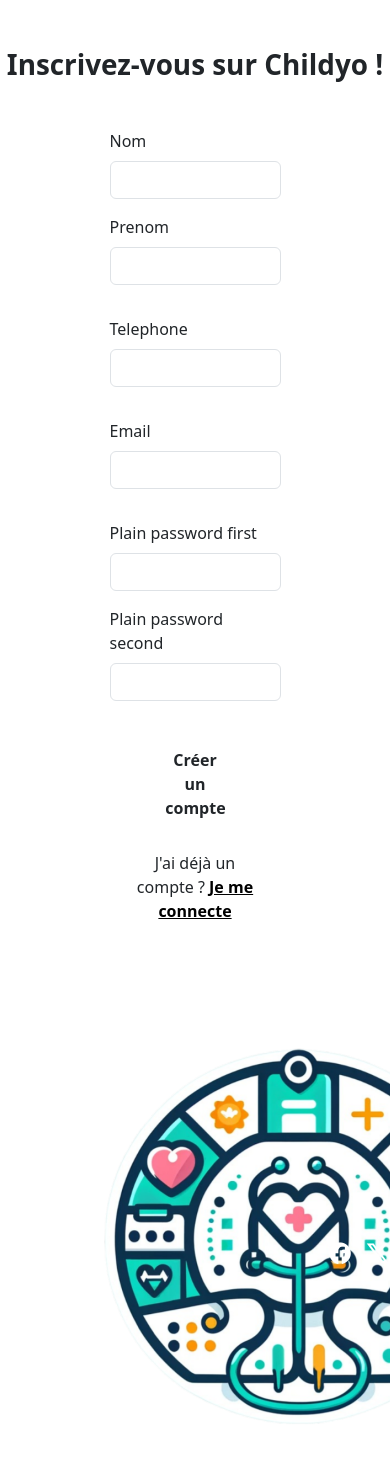
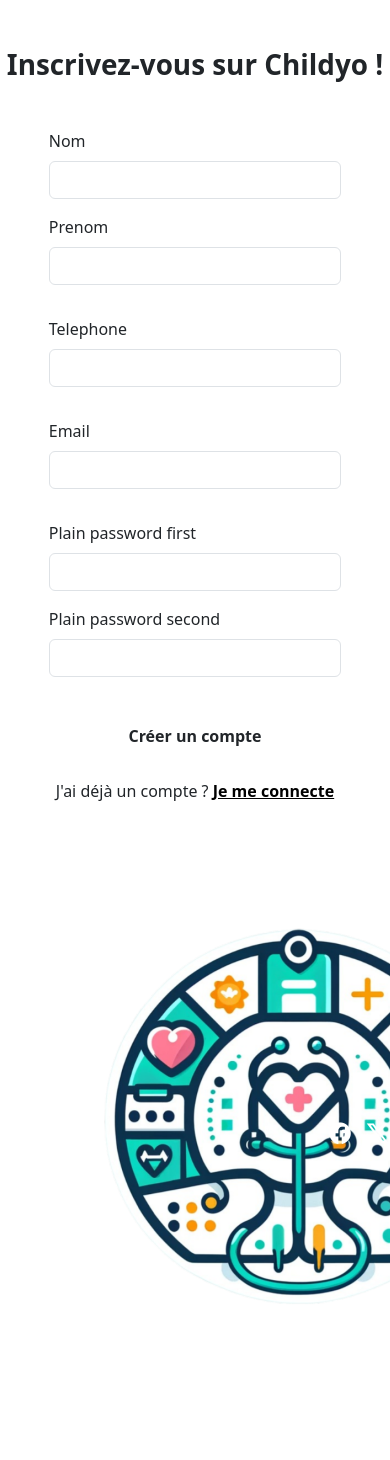
Before and after one commit to ThomasLosc/Childyo, a Symfony app: template templates/registration/register.html.twig in a window 390 px wide; the page is wider, and only the part inside the window is pictured. Shown: the part 160-1620 px from the top of that part. After the commit the page ends 1464 px from the top of that part, so only its background shows below. Run offline with Twig, Linux system fonts and the light colour scheme; the template is opened without the code that fills it, so the values that code supplies are empty; form fields are guessed from the names that the template uses; some libraries are stand-ins or nearby versions.

Commit message:
UPDATE responsive inscription

```diff
--- a/templates/registration/register.html.twig
+++ b/templates/registration/register.html.twig
@@ -2,11 +2,11 @@
 
 {% block body %}
 	{{ include('header/header.html.twig') }}
-	<div class="container-register m-auto  mt-5">
-		<h1 class="text-center text-blue fw-bold">Inscrivez-vous sur Childyo !</h1>
+	<div class="container-register m-auto w-90 mt-5">
+		<h1 class="text-center text-blue fw-bold">Inscrivez-vous sur Childyo&nbsp;!</h1>
 	</div>
 	{{ form_start(registrationForm) }}
-	<div class="container-fluid w-50 m-auto">
+	<div class="container-fluid w-75 p-0 m-auto" style="max-width: 800px;">
 		{{ form_errors(registrationForm) }}
 		{% for flash_error in app.flashes('verify_email_error') %}
 			<div class="alert alert-danger" role="alert">{{ flash_error }}</div>
@@ -37,11 +37,11 @@
 				{{ form_row(registrationForm.plainPassword.second) }}
 			</div>
 		</div>
-		<div class="w-50 m-auto mt-4">
+		<div class="w-50 m-auto mt-4" style="min-width: fit-content;">
 			<button type="submit" class="btn primary-btn w-100 fw-bold">Créer un compte</button>
 		</div>
-		<div class="mt-4 w-75 m-auto text-center mb-5">
-			<span>J'ai déjà un compte ?
+		<div class="mt-4 w-90 m-auto text-center mb-5">
+			<span>J'ai déjà un compte&nbsp;?
 			</span>
 			<a href="{{ path('app_login') }}" class="text-center fw-bold text-black">Je me connecte</a>
 		</div>
```
